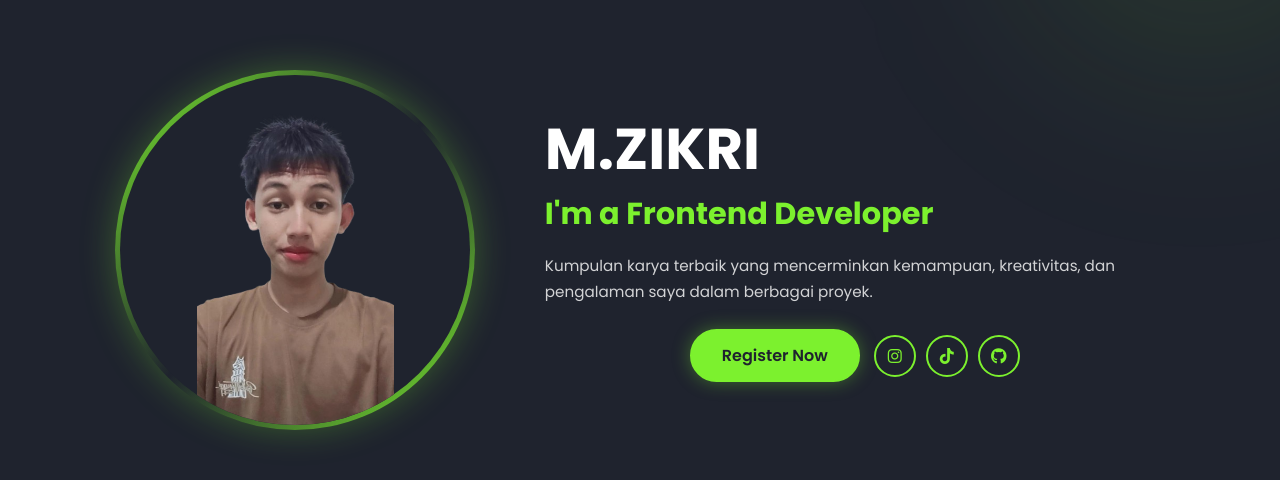
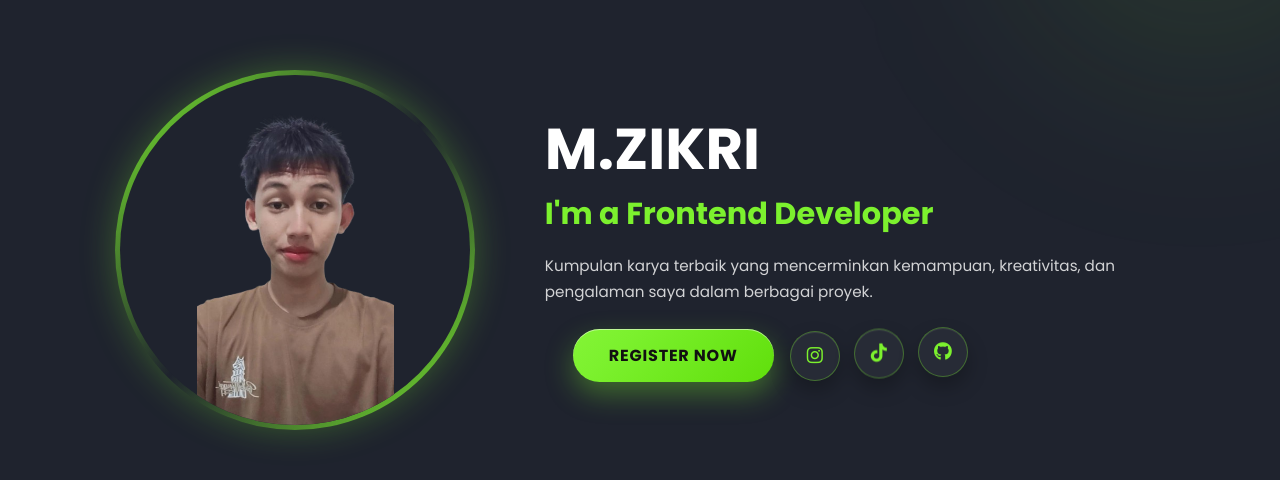
Before and after one commit to trynvexa/sayu, a plain HTML site: page index.html in a window 1280 px wide. Shown: the part 190-670 px from the top of the page. Drawn offline with Linux system fonts and the light colour scheme.

Commit message:
mengganti js

```diff
--- a/index.html
+++ b/index.html
@@ -55,19 +55,22 @@
 
     <!-- JS -->
     <script>
-      const reveals = document.querySelectorAll(".reveal");
+      /* BOX REVEAL */
+      const boxes = document.querySelectorAll(".reveal");
 
-      function revealOnScroll() {
-        reveals.forEach((el) => {
-          const top = el.getBoundingClientRect().top;
-          if (top < window.innerHeight * 0.85) {
-            el.classList.add("active");
+      function showBox() {
+        boxes.forEach((box) => {
+          let posisi = box.getBoundingClientRect().top;
+          let layar = window.innerHeight - 100;
+
+          if (posisi < layar) {
+            box.classList.add("active");
           }
         });
       }
 
-      window.addEventListener("scroll", revealOnScroll);
-      revealOnScroll();
+      window.addEventListener("scroll", showBox);
+      window.addEventListener("load", showBox);
     </script>
   </body>
 </html>
--- a/style.css
+++ b/style.css
@@ -216,6 +216,31 @@
   border: 2px solid var(--green);
   display: flex;
   justify-content: center;
+  .btn-sci {
+    display: flex;
+    align-items: center;
+    justify-content: flex-start;
+    gap: 16px;
+    margin-left: 18px;
+    flex-wrap: wrap;
+  }
+
+  @media (max-width: 480px) {
+    .btn-sci {
+      justify-content: flex-start;
+      margin-left: 12px;
+    }
+  }
+
+  .btn-sci {
+    margin-left: 28px; /* tadi 18px, sekarang lebih geser dikit */
+  }
+
+  @media (max-width: 480px) {
+    .btn-sci {
+      margin-left: 20px;
+    }
+  }
   align-items: center;
   color: var(--green);
   font-size: 1rem;
@@ -268,3 +293,241 @@
     height: 360px;
   }
 }
+
+/* ================= REVEAL PREMIUM ================= */
+
+.reveal {
+  opacity: 0;
+  transform: translateY(80px) scale(0.92);
+  filter: blur(10px);
+  transition:
+    opacity 1s ease,
+    transform 1s cubic-bezier(0.22, 1, 0.36, 1),
+    filter 1s ease;
+}
+
+.reveal.active {
+  opacity: 1;
+  transform: translateY(0) scale(1);
+  filter: blur(0);
+}
+
+/* DELAY BIAR MASUK SATU2 */
+.home-img.reveal {
+  transition-delay: 0.1s;
+}
+
+.home-info.reveal {
+  transition-delay: 0.3s;
+}
+
+.portfolio-box.reveal {
+  transition-delay: 0.2s;
+}
+
+/* ================= BUTTON PREMIUM ================= */
+
+.btn {
+  position: relative;
+  overflow: hidden;
+  padding: 12px 32px;
+  border-radius: 50px;
+  background: linear-gradient(135deg, #7cf12e, #5fd81e);
+  color: #1f232e;
+  font-weight: 700;
+  letter-spacing: 0.5px;
+  border: none;
+  box-shadow: 0 10px 25px rgba(124, 241, 46, 0.35);
+  transition: all 0.35s ease;
+}
+
+.btn::before {
+  content: "";
+  position: absolute;
+  top: 0;
+  left: -120%;
+  width: 60%;
+  height: 100%;
+  background: rgba(255, 255, 255, 0.35);
+  transform: skewX(-25deg);
+  transition: 0.6s;
+}
+
+.btn:hover::before {
+  left: 140%;
+}
+
+.btn:hover {
+  transform: translateY(-5px) scale(1.03);
+  box-shadow: 0 18px 35px rgba(124, 241, 46, 0.45);
+}
+
+.btn:active {
+  transform: scale(0.97);
+}
+
+/* ================= ULTRA PREMIUM BUTTON ================= */
+
+.btn {
+  position: relative;
+  overflow: hidden;
+  padding: 14px 36px;
+  border-radius: 60px;
+  background: linear-gradient(135deg, #9cff4f, #7cf12e, #57d900);
+  background-size: 200% 200%;
+  color: #111;
+  font-weight: 800;
+  letter-spacing: 0.8px;
+  text-transform: uppercase;
+  border: none;
+  box-shadow:
+    0 12px 28px rgba(124, 241, 46, 0.35),
+    inset 0 1px 0 rgba(255, 255, 255, 0.5);
+  transition: all 0.4s ease;
+  animation: btnGlow 3s linear infinite;
+}
+
+.btn::before {
+  content: "";
+  position: absolute;
+  top: 0;
+  left: -140%;
+  width: 55%;
+  height: 100%;
+  background: rgba(255, 255, 255, 0.45);
+  transform: skewX(-25deg);
+  transition: 0.7s;
+}
+
+.btn:hover::before {
+  left: 150%;
+}
+
+.btn:hover {
+  transform: translateY(-6px) scale(1.05);
+  box-shadow:
+    0 20px 40px rgba(124, 241, 46, 0.45),
+    0 0 25px rgba(124, 241, 46, 0.35);
+}
+
+.btn:active {
+  transform: scale(0.96);
+}
+
+@keyframes btnGlow {
+  0% {
+    background-position: 0% 50%;
+  }
+  100% {
+    background-position: 100% 50%;
+  }
+}
+
+/* ================= ULTRA PREMIUM ICON ================= */
+
+.sci {
+  display: flex;
+  gap: 14px;
+}
+
+.sci a {
+  position: relative;
+  width: 50px;
+  height: 50px;
+  border-radius: 50%;
+  display: flex;
+  justify-content: center;
+  align-items: center;
+  font-size: 1.15rem;
+  color: #7cf12e;
+  background: rgba(255, 255, 255, 0.04);
+  border: 1px solid rgba(124, 241, 46, 0.35);
+  backdrop-filter: blur(10px);
+  box-shadow:
+    0 10px 20px rgba(0, 0, 0, 0.25),
+    inset 0 1px 0 rgba(255, 255, 255, 0.08);
+  transition: all 0.4s cubic-bezier(0.22, 1, 0.36, 1);
+}
+
+.sci a::before {
+  content: "";
+  position: absolute;
+  inset: -2px;
+  border-radius: 50%;
+  background: linear-gradient(135deg, #7cf12e, transparent, #7cf12e);
+  z-index: -1;
+  opacity: 0;
+  transition: 0.4s;
+}
+
+.sci a:hover::before {
+  opacity: 1;
+}
+
+.sci a:hover {
+  color: #111;
+  background: #7cf12e;
+  transform: translateY(-10px) rotate(10deg) scale(1.12);
+  box-shadow:
+    0 18px 35px rgba(124, 241, 46, 0.38),
+    0 0 18px rgba(124, 241, 46, 0.3);
+}
+
+/* ICON BERGERAK HALUS */
+.sci a:nth-child(1) {
+  animation: float1 2.8s ease-in-out infinite;
+}
+.sci a:nth-child(2) {
+  animation: float1 3.2s ease-in-out infinite;
+}
+.sci a:nth-child(3) {
+  animation: float1 3.6s ease-in-out infinite;
+}
+
+@keyframes float1 {
+  0%,
+  100% {
+    transform: translateY(0);
+  }
+  50% {
+    transform: translateY(-4px);
+  }
+}
+
+.btn-sci {
+  display: flex;
+  align-items: center;
+  justify-content: flex-start;
+  gap: 16px;
+  margin-left: 18px;
+  flex-wrap: wrap;
+}
+
+@media (max-width: 480px) {
+  .btn-sci {
+    justify-content: flex-start;
+    margin-left: 12px;
+  }
+}
+
+.btn-sci {
+  margin-left: 50px;
+}
+
+@media (max-width: 480px) {
+  .btn-sci {
+    margin-left: 20px;
+  }
+}
+
+.btn-sci{
+  margin-left:28px;
+}
+
+/* MOBILE JADI TENGAH */
+@media (max-width:480px){
+  .btn-sci{
+    justify-content:center;
+    margin-left:0;
+  }
+}
```
